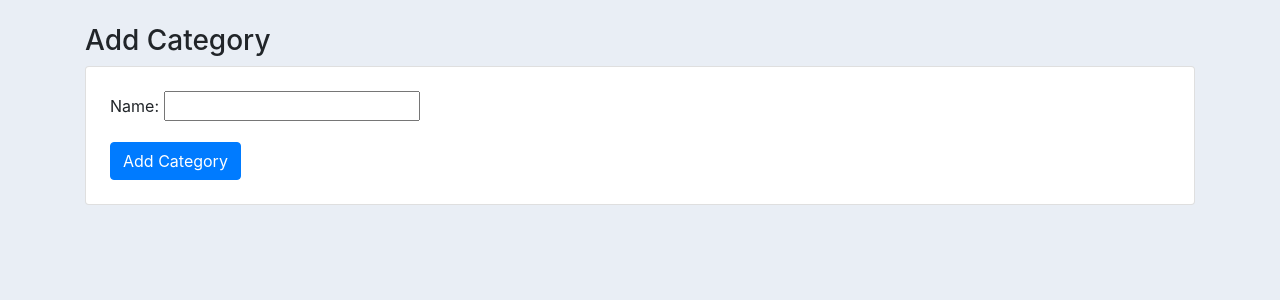
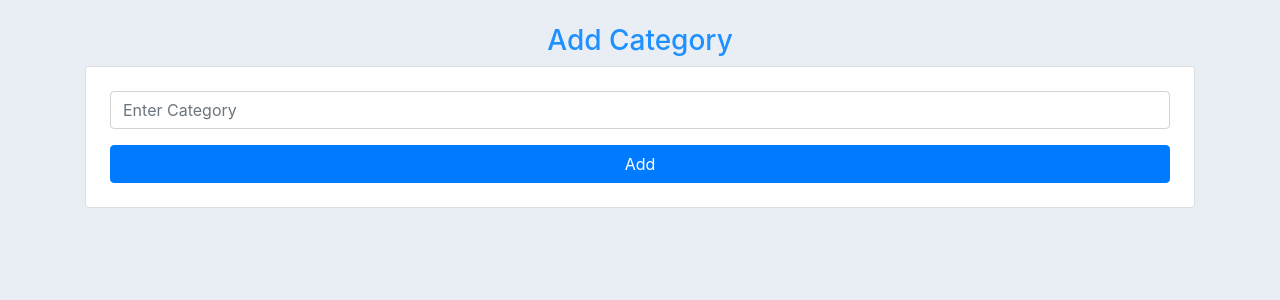
Before and after one commit to achaba-analytics/blog_project, a Django app: page /add_category/ in a window 1280 px wide. Shown: the part 56-356 px from the top of the page. Run offline with Django 3.2, Linux system fonts and the light colour scheme; a user stored in the database is signed in; data comes from the database, SQL or seed files in the repository; both versions use the stored data as it was after the commit; some libraries are stand-ins or nearby versions.

Commit message:
my-second commit

```diff
--- a/blog/blog/settings.py
+++ b/blog/blog/settings.py
@@ -142,7 +142,7 @@
 DEFAULT_AUTO_FIELD = 'django.db.models.BigAutoField'
 
 LOGIN_REDIRECT_URL = 'home'
-LOGOUT_REDIRECT_URL = 'home'
+LOGOUT_REDIRECT_URL = 'login'
 
 CRISPY_ALLOWED_TEMPLATES_PACKS= "bootstrap5"
 CRISPY_TEMPLATE_PACK = "bootstrap5"
--- a/blog/blog_website/static/css/styles.css
+++ b/blog/blog_website/static/css/styles.css
@@ -7,3 +7,7 @@
 btn-primary{
   color: #fff;
 }
+h3{
+  text-align: center;
+  color: dodgerblue;
+}
--- a/blog/blog_website/templates/add_category.html
+++ b/blog/blog_website/templates/add_category.html
@@ -5,15 +5,15 @@
 {% if user.is_authenticated%}
 <br>
 <h3>Add Category</h3>
-<div class="form-group card p-4">
-<form method="POST">
 
-{%csrf_token%}
-{{form.as_p}}
 
-<button class="btn btn-primary">Add Category</button>
+<form method="POST" class="form-group card p-4">
+    {%csrf_token%}
+  <div class="mb-3">
+    <input type="text" class="form-control" name="name" placeholder="Enter Category">
+  </div>
+  <button type="submit" class="btn btn-primary">Add</button>
 </form>
-</div>
 {%else%}
 
 Access Denied! You must first sign up!
--- a/blog/members/templates/registration/edit_profile.html
+++ b/blog/members/templates/registration/edit_profile.html
@@ -5,7 +5,6 @@
 {%include 'navbar.html'%}
 <br>
 <h3>Edit Your Profile</h3>
-{{user.profile.bio}}
 <form method="POST" class="form-group card p-4">
 
 {%csrf_token%}
```
Also changed, not shown: blog/members/templates/registration/login.html (+10 -5 lines), blog/db.sqlite3.
